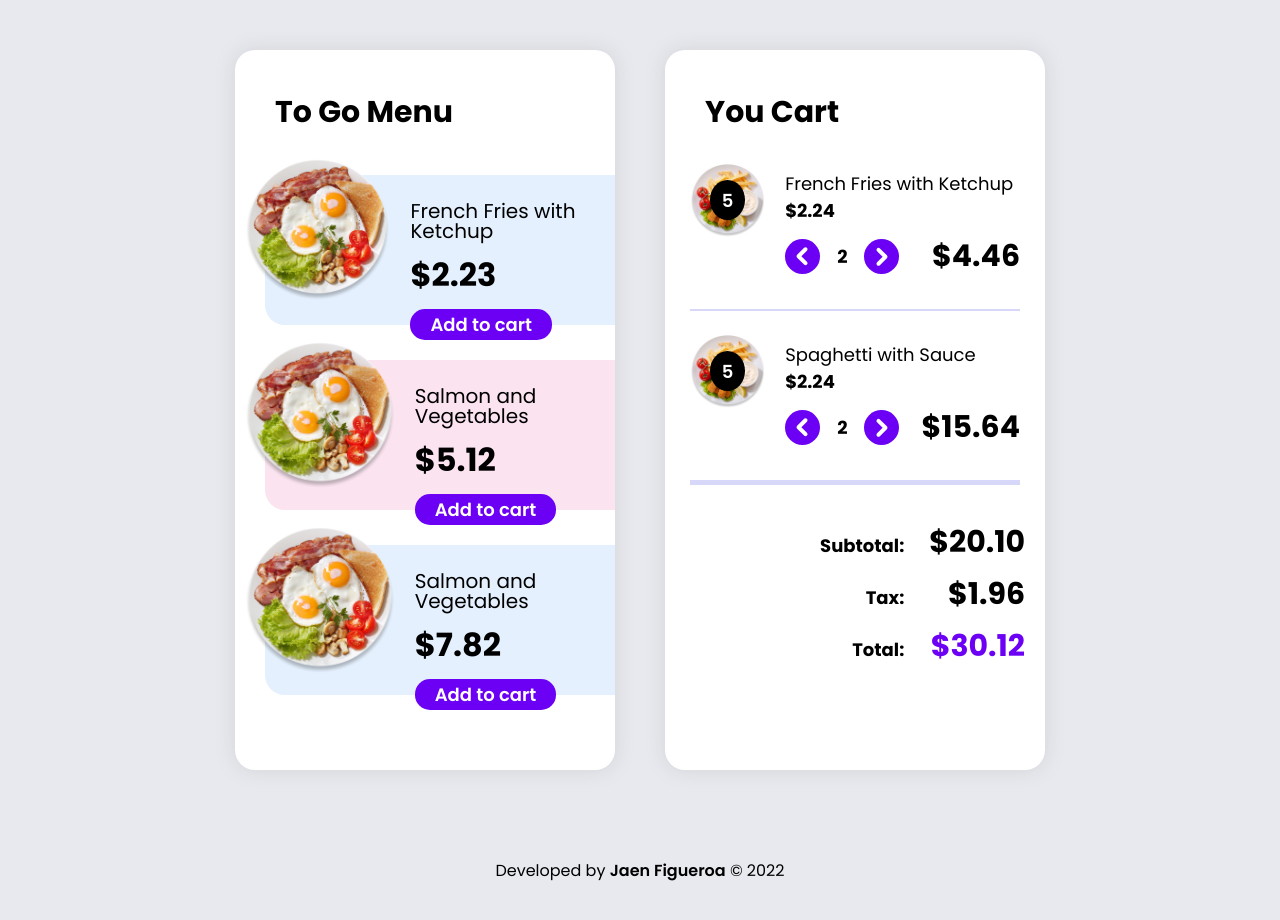
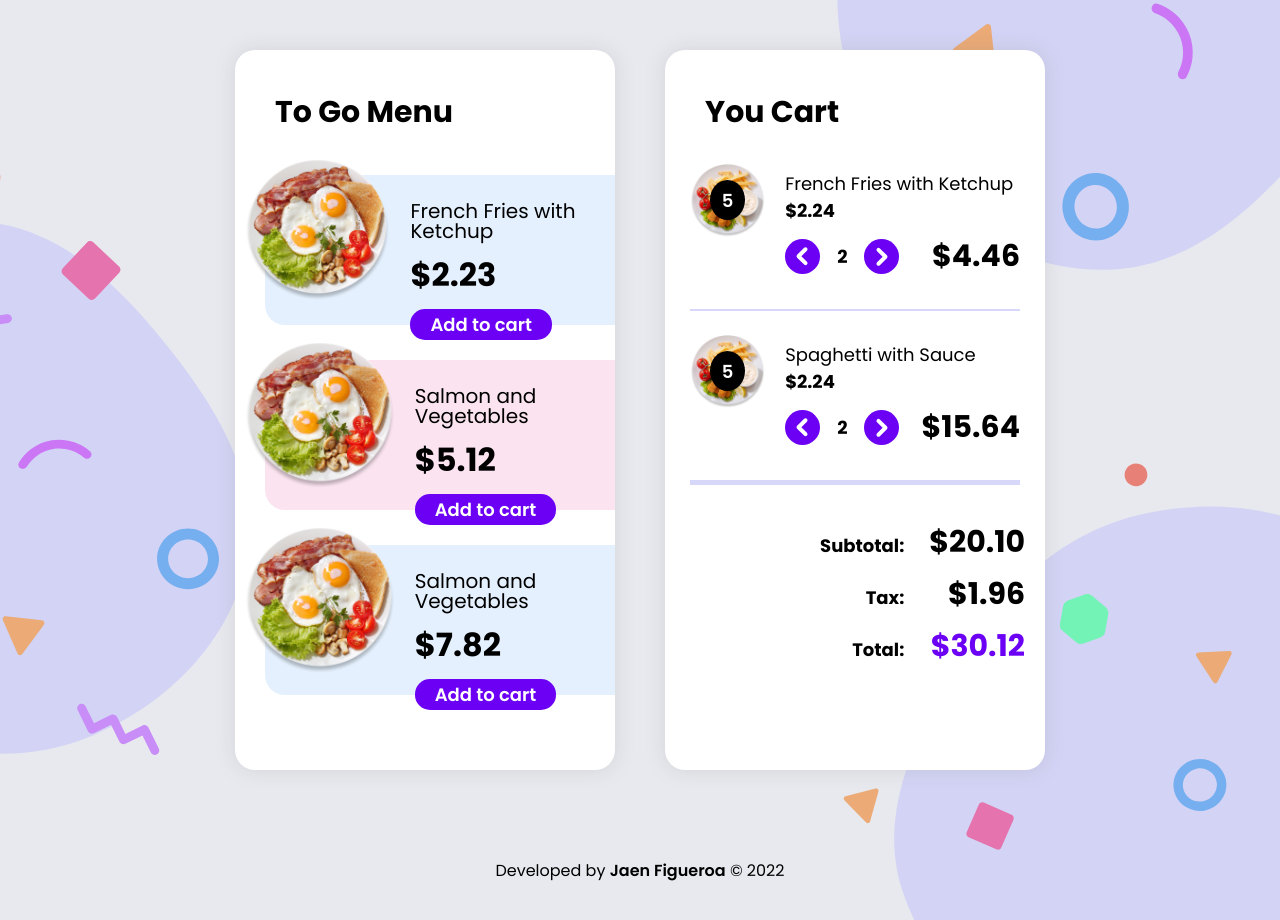
Before and after one commit to jaenfigueroa/eCommerce, a website: page index.html in a window 1280 px wide. Drawn offline with Linux system fonts and the light colour scheme.

Commit message:
piezas de fondo agregadas

```diff
--- a/index.html
+++ b/index.html
@@ -23,6 +23,13 @@
   </head>
 
   <body>
+    <!-- contenedor fondos -->
+    <div class="contenedor-fondos">
+      <div class="pieza"></div>
+      <div class="pieza"></div>
+      <div class="pieza"></div>
+    </div>
+    <!-- MAIN -->
     <main class="main">
       <!-- lista de todos los platos -->
       <section class="seccion seccion1">
--- a/sass/style.scss
+++ b/sass/style.scss
@@ -27,6 +27,45 @@ ol {
 }
 body {
   background-color: #e8e9ee;
+  position: relative;
+}
+
+.contenedor-fondos {
+  display: none;
+  .pieza {
+    background-repeat: no-repeat;
+    background-size: contain;
+    position: absolute;
+    // border: 1px solid black;
+    z-index: -1;
+  }
+  .pieza:nth-child(1) {
+    background-image: url(../img/assets/icons/bg__top-right.svg);
+    top: 0;
+    right: 0;
+    width: 500px;
+    height: 300px;
+    background-position: top right;
+    background-size: 500px;
+  }
+  .pieza:nth-child(2) {
+    background-image: url(../img/assets/icons/bg__left.svg);
+    left: 0;
+    top: calc(50% - 300px);
+    background-position: left;
+    width: 500px;
+    height: 600px;
+    background-size: 250px;
+  }
+  .pieza:nth-child(3) {
+    background-image: url(../img/assets/icons/bg__btm-right.svg);
+    bottom: 0;
+    right: 0;
+    background-position: right bottom;
+    width: 500px;
+    height: 500px;
+    background-size: 500px;
+  }
 }
 /* MAIN///////////////////// */
 .main {
@@ -346,6 +385,9 @@ body {
 }
 
 @media (min-width: 400px) {
+  .contenedor-fondos {
+    display: inherit;
+  }
   .main {
     padding: 5rem 0; /* provisional */
     gap: 5rem;
```
Also changed, not shown: css/style.css, 1 other file.
